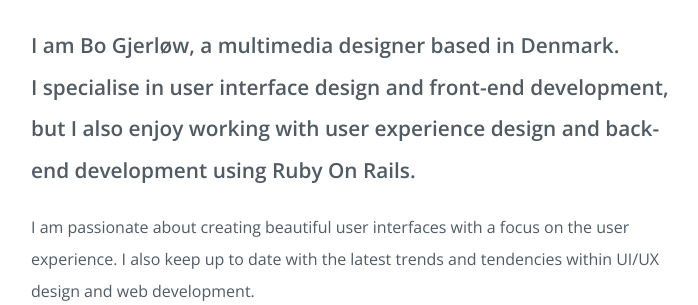
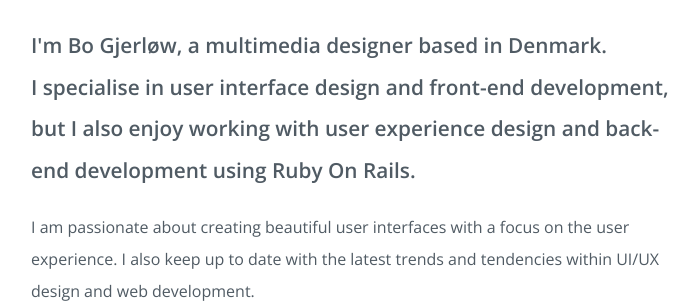
Before and after one commit to bgjerlow/portfolio-website, a PHP site: page /about in a window 1280 px wide. Shown: the part 82-387 px from the top of the page, without its empty margins (289-987 px from the left). Run offline with PHP 8.4, Linux system fonts and the light colour scheme; some libraries are stand-ins or nearby versions.

Commit message:
Minor change to paragraph on About page

```diff
--- a/about.php
+++ b/about.php
@@ -11,7 +11,7 @@
     <?php include 'inc/header.php';?>
 
     <main id="aboutContent" class="animated zoomIn">
-        <p id="aboutIntro" class="aboutText">I am Bo Gjerl&oslash;w, a multimedia designer based in Denmark. </br>
+        <p id="aboutIntro" class="aboutText">I'm Bo Gjerl&oslash;w, a multimedia designer based in Denmark. </br>
         I specialise in user interface design and front-end development, but I also enjoy working with user experience design and back-end development using Ruby On Rails.</p>
 
         <p class="aboutText">I am passionate about creating beautiful user interfaces with a focus on the user experience. I also keep up to date with the latest trends and tendencies within UI/UX design and web development.</p>
```
